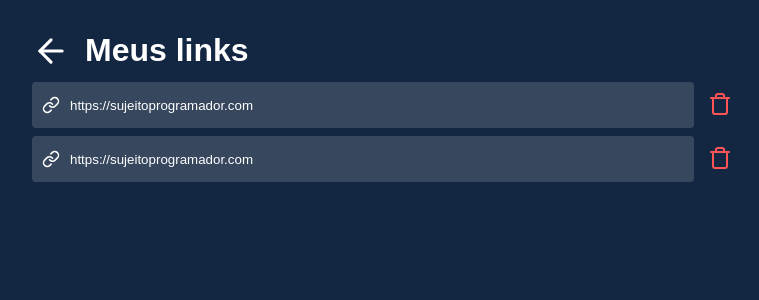
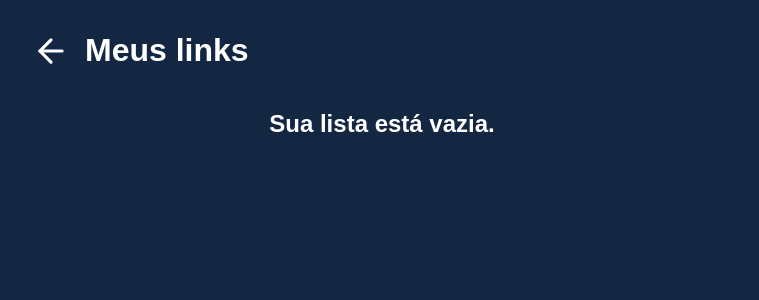
Before and after one commit to JGabriel-SL/my-link, a React (Create React App) app: page /links in a window 1280 px wide. Shown: the top 300 px of the page, without its empty margins (258-1017 px from the left). Built offline with nearby package versions, Linux system fonts and the light colour scheme.

Commit message:
adding the functions in storeLinks

```diff
--- a/src/components/LinkItem/link-item.css
+++ b/src/components/LinkItem/link-item.css
@@ -20,7 +20,6 @@
     }
 
     100% {
-        width: 700px;
         height: 143px;
         opacity: 1;
         bottom: 18px;
--- a/src/pages/Home/index.js
+++ b/src/pages/Home/index.js
@@ -5,6 +5,7 @@
 import LinkItem from '../../components/LinkItem';
 
 import api from '../../services/api';
+import {saveLink} from '../../services/storeLinks';
 
 import './home.css';
 
@@ -19,8 +20,10 @@
         long_url: link
       })
       setData(response.data);
+      setModal(true);
+      saveLink('@key_link', response.data);
+
       setLink('');
-      setModal(true);
     } catch {
       alert('Ops, algo deu errado. Tente novamente mais tarde...');
       setLink('');
--- a/src/pages/Links/index.js
+++ b/src/pages/Links/index.js
@@ -1,8 +1,50 @@
+import { useState, useEffect } from 'react';
+import {Link} from 'react-router-dom';
+import {FiArrowLeft, FiLink, FiTrash} from 'react-icons/fi';
+
 import './links.css';
-import {FiArrowLeft, FiLink, FiTrash} from 'react-icons/fi';
-import {Link} from 'react-router-dom';
+
+import LinkItem from '../../components/LinkItem';
+
+import {getLinksSave, deleteLink} from '../../services/storeLinks';
 
 export default function Links() {
+
+  const [myLinks, setMyLinks] = useState([]);
+
+  const [data, setData] = useState({});
+  const [showModal, setModal] = useState(false);
+  const [emptyList, setEmptyList] = useState(false);
+
+  useEffect(() => {
+    async function getLinks() {
+      const result = await getLinksSave('@key_link');
+
+      if(result.length === 0) {
+        setEmptyList(true);
+      }
+
+      setMyLinks(result);
+    }
+
+    getLinks();
+  }, []);
+
+  function handleOpenLink(link) {
+    setData(link);
+    setModal(true);
+  }
+
+  async function handleDeleteLink(id) {
+    const result = await deleteLink(myLinks, id)
+
+    if (result.length == 0) {
+      setEmptyList(true);
+    }
+
+    setMyLinks(result);
+  }
+
   return (
     <div className="links-container">
         <div className="links-header">
@@ -12,25 +54,30 @@
           <h1>Meus links</h1>
         </div>
 
-        <div className="links-item">
-          <button className="link">
-            <FiLink size={18} color="#FFF" />
-            https://sujeitoprogramador.com
-          </button>
-          <button className="link-delete">
-            <FiTrash size={24} color="#FF5454"/>
-          </button>
-        </div>
+        { emptyList && (
+          <div className="links-item">
+            <h2 className="empty-text">Sua lista está vazia.</h2>
+          </div>
+        )}
 
-        <div className="links-item">
-          <button className="link">
-            <FiLink size={18} color="#FFF" />
-            https://sujeitoprogramador.com
-          </button>
-          <button className="link-delete">
-            <FiTrash size={24} color="#FF5454"/>
-          </button>
-        </div>
+        { myLinks.map( link => (
+          <div key={link.id} className="links-item">
+            <button className="link"  onClick={() => handleOpenLink(link)}>
+              <FiLink size={18} color="#FFF"/>
+              {link.long_url}
+            </button>
+            <button className="link-delete" onClick={() => handleDeleteLink(link.id)}>
+              <FiTrash size={24} color="#FF5454"/>
+            </button>
+          </div>
+        ))}
+
+      { showModal &&
+        <LinkItem
+          closeModal={() =>setModal(false)}
+          content={data}
+        />
+      }
     </div>
   );
 }
--- a/src/pages/Links/links.css
+++ b/src/pages/Links/links.css
@@ -56,6 +56,13 @@
     background: transparent;
 }
 
+.empty-text {
+    width: 100%;
+    text-align: center;
+    color: #FFF;
+    margin-top: 28px;
+}
+
 @media (max-width: 715px) {
     .links-container {
         width: 80%;
--- /dev/null
+++ b/src/services/storeLinks.js
@@ -0,0 +1,32 @@
+export async function getLinksSave(key) {
+    const myLinks = await localStorage.getItem(key);
+
+    let linksSaves = JSON.parse(myLinks) || [];
+
+    return linksSaves;
+}
+
+export async function saveLink(key, newLink) {
+    let linksStored = await getLinksSave(key);
+
+    const hasLink = linksStored.some(link => link.id === newLink.id)
+
+    if(hasLink) {
+        alert('Esse link ja existe na sua lista')
+        return;
+    }
+
+    linksStored.push(newLink);
+
+    await localStorage.setItem(key, JSON.stringify(linksStored));
+}
+
+export async function deleteLink(links, id) {
+    let myLinks = links.filter( item => {
+        return item.id !== id;
+    })
+
+    await localStorage.setItem('@key_link', JSON.stringify(myLinks));
+
+    return myLinks;
+}
```
Also changed, not shown: server.js (deleted).
